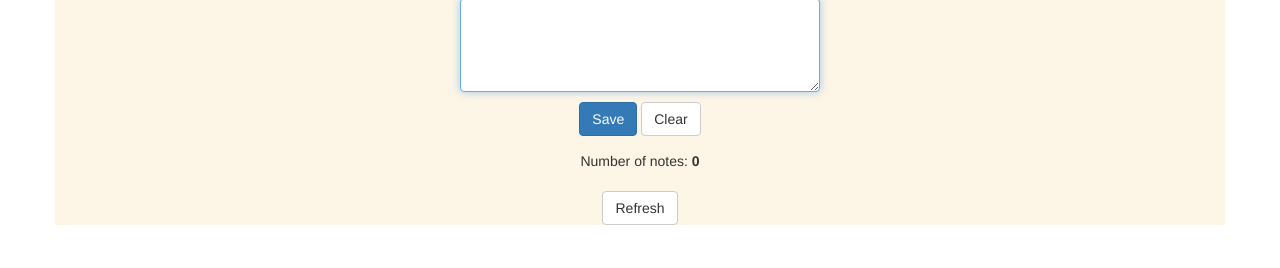
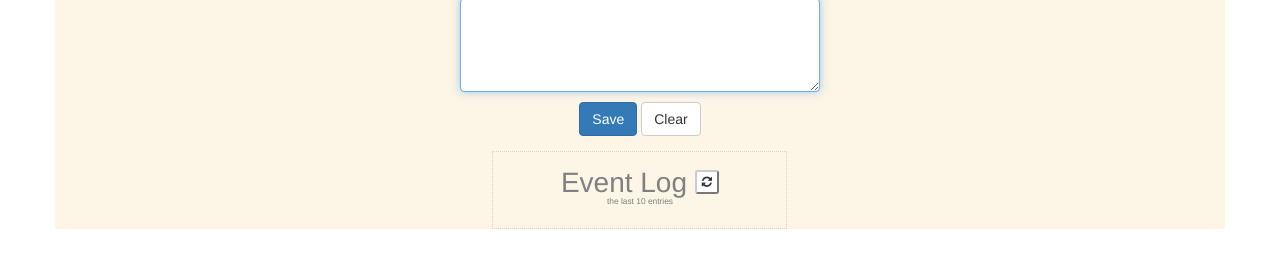
Before and after one commit to wojjas/JournalAngularCLI, a website: page index.html in a window 1280 px wide. Shown: the part 82-350 px from the top of the page. Drawn offline with nearby package versions, Linux system fonts and the light colour scheme; some packages are replaced by stand-ins of ours; no server answers.

Commit message:
Shows list of notes

```diff
--- a/app.js
+++ b/app.js
@@ -38,6 +38,14 @@
             //$locationProvider.html5Mode(true);
         }]);
 
+    app.constant('CONFIG', {
+        //'Possible Api routes:
+        //'https://localhost:5001/users/login';
+        //'https://localhost:5001/users';
+        //'https://localhost:5001/notes';
+        "apiUrl": 'https://localhost:5001'
+    });
+
     // Handle routing errors and success events
     //app.run(['$route', function ($route) {
     //    // Include $route to kick start the router.
--- a/auth/oauth.js
+++ b/auth/oauth.js
@@ -5,9 +5,9 @@
         .module('jaAuth')
         .factory('oauth', oauth);
 
-    oauth.$inject = ['$http', 'formEncoder', 'currentUser'];
+    oauth.$inject = ['$http', 'formEncoder', 'currentUser', 'CONFIG'];
 
-    function oauth($http, formEncoder, currentUser) {
+    function oauth($http, formEncoder, currentUser, CONFIG) {
         var service = {
             login: login
         };
@@ -28,14 +28,7 @@
                 grant_type: "password"
             });
 
-            //TODO: put to common configuration:
-            //https://localhost:5001/users/login
-            //https://localhost:5001/users
-            //https://localhost:5001/notes
-            //https://localhost:5001/ping
-            var url = 'https://localhost:5001';
-
-            return $http.post(url + "/users/login", data, config).success(function (response) {
+            return $http.post(CONFIG.apiUrl + "/users/login", data, config).success(function (response) {
                 console.log('Server response: ', response);
                 currentUser.setProfile(username, response.token);
             }).error(function (err) {
--- a/list/list.html
+++ b/list/list.html
@@ -2,15 +2,69 @@
     /*.debug{*/
         /*background-color: #888888;*/
     /*}*/
+    #event-log-inner{
+        width:100%;
+        color: grey;
+        border: dotted 1px lightgrey;
+        padding: 1em;
+
+        margin-left: auto;
+        margin-right:auto;
+    }
+    .title-title{
+        margin-top: 0.3em;
+        margin-bottom: 0.5em;
+    }
+    .log-title-head{
+        color: grey;
+        font-size: 2em;
+        line-height: 90%;
+
+    }
+    .log-refresh-btn{
+        vertical-align: top;
+    }
+    .log-title-bottom{
+        display: block;
+        font-size: 0.6em;
+    }
+    .log-text{
+        font-family: monospace;
+        list-style-type: none;
+        text-align: left;
+        word-wrap: break-word;
+    }
 </style>
 
 <div class="debug" ng-controller="ListController as listCtrl">
-    <header>
-        <p>Number of notes: <strong>{{listCtrl.numberOfNotes}}</strong></p>
-    </header>
-    <button class="btn btn-default"
-            type="button"
-            ng-click="listCtrl.refreshList()">
-        Refresh
-    </button>
+
+    <!--<button class="btn btn-default"-->
+            <!--type="button"-->
+            <!--ng-click="listCtrl.refreshList()">-->
+        <!--Refresh-->
+    <!--</button>-->
+
+    <div class="row">
+    <div class="col-xs-10 col-xs-offset-1">
+        <div id="event-log-inner">
+            <div class="title-title">
+                <div class="row log-title-head">
+                    Event Log
+                     <button class="btn-xs btn-default log-refresh-btn"
+                             type="button"
+                             ng-click="listCtrl.refreshList()">
+                         <i class="fa fa-refresh"></i>
+                     </button>
+                </div>
+                <div class="row log-title-bottom">
+                    the last {{listCtrl.maxNumberOfNotes}} entries
+                </div>
+            </div>
+            <ld class="log-text" ng-repeat="note in listCtrl.notes">
+                <dt>{{note.timeStamp | date : 'dd MMM yyyy, HH:mm'}}</dt>
+                <dd>{{note.note}}</dd>
+            </ld>
+        </div>
+    </div>
+    </div>
 </div>
--- a/list/listCtrl.js
+++ b/list/listCtrl.js
@@ -5,13 +5,14 @@
         .module('jaList')
         .controller('ListController', listCtrl);
 
-    listCtrl.$inject = ['$http'];
+    listCtrl.$inject = ['$http', 'CONFIG'];
 
-    function listCtrl($http) {
+    function listCtrl($http, CONFIG) {
         var vm = this;
 
-
+        vm.maxNumberOfNotes = 10;
         vm.numberOfNotes = 0;
+        vm.notes = [];
         vm.refreshList = refreshList;
         vm.activate = activate;
 
@@ -23,13 +24,11 @@
             refreshList();
         }
         function refreshList(){
-            var url = 'https://localhost:5001';
-
-            return $http.get(url + "/notes")
+            return $http.get(CONFIG.apiUrl + "/notes")
                 .then(function (response) {
                     console.log('Notes: ', response);
                     vm.numberOfNotes = response.data.documents.length;
-                    //TODO: set vm.data so list gets populated via binding
+                    vm.notes = response.data.documents;
                 })
                 .catch(function (err) {
                     console.log('Refresh of list failed: ', err);
--- a/main/main.html
+++ b/main/main.html
@@ -5,6 +5,8 @@
     <title></title>
 
     <link rel="stylesheet" href="./app.css">
+    <link rel="stylesheet" href="//maxcdn.bootstrapcdn.com/font-awesome/4.3.0/css/font-awesome.min.css">
+
     <style>
         .background{
             background-color: oldlace;
```
